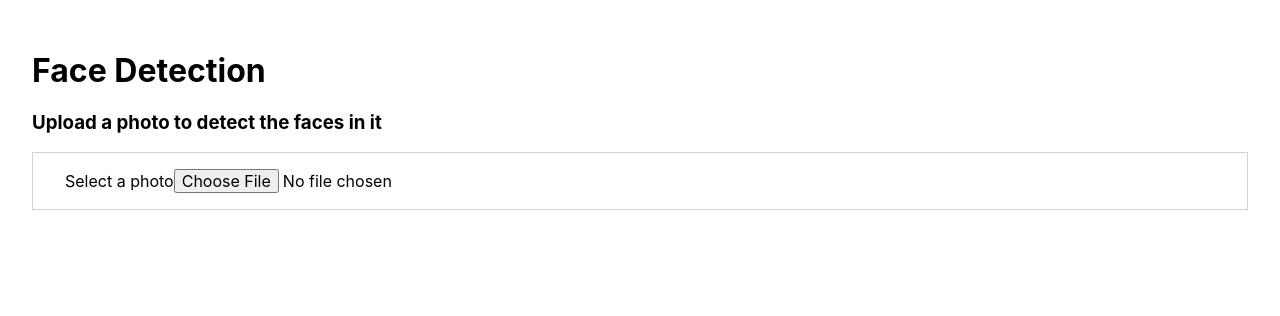
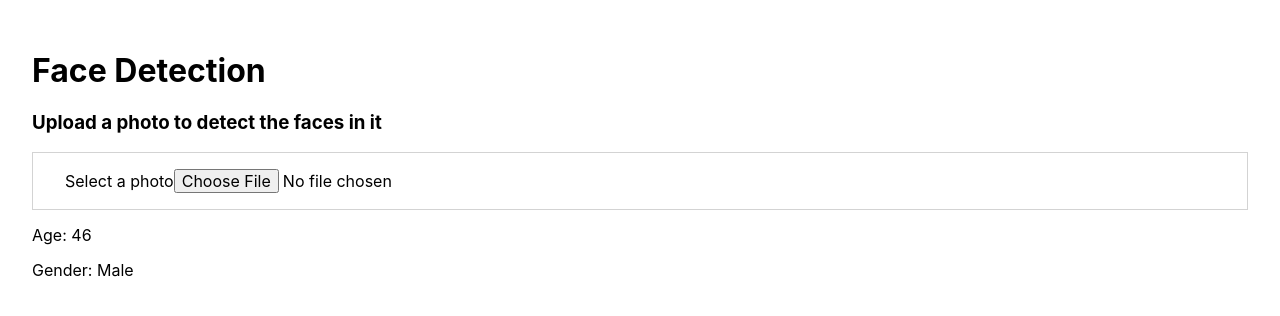
Before and after one commit to fmontes/ng-faces, an Angular app: page / in a window 1280 px wide. Shown: the top 316 px of the page. Built offline with nearby package versions, Linux system fonts and the light colour scheme.

Commit message:
005. Create Face Detected Component

```diff
--- a/src/app/app.component.html
+++ b/src/app/app.component.html
@@ -4,4 +4,5 @@
 </header>
 
 <app-image-file-form (selected)="onImageSelected($event)"></app-image-file-form>
+<app-face-detected [face]="face"></app-face-detected>
 <app-image-preview [file]="selectedImage"></app-image-preview>
--- a/src/app/app.component.ts
+++ b/src/app/app.component.ts
@@ -1,7 +1,7 @@
 import { Component } from '@angular/core';
 import { FacesDetectionService } from './services/faces-detection/faces-detection.service';
 import { HttpErrorResponse } from '@angular/common/http';
-import { FacesRecognized } from './services/faces-detection/faces-recognized.model';
+import { FacesRecognized, Face } from './services/faces-detection/faces-recognized.model';
 
 @Component({
   selector: 'app-root',
@@ -10,6 +10,42 @@ import { FacesRecognized } from './services/faces-detection/faces-recognized.mod
 })
 export class AppComponent {
   selectedImage: File;
+
+  face: Face = {
+    attributes: {
+      emotion: {
+        sadness: 2.604,
+        neutral: 0.004,
+        disgust: 0.355,
+        anger: 0.001,
+        surprise: 0.004,
+        fear: 0.001,
+        happiness: 97.032
+      },
+      gender: {
+        value: 'Male'
+      },
+      age: {
+        value: 46
+      },
+      headpose: {
+        yaw_angle: 0.078250915,
+        pitch_angle: -1.0360398,
+        roll_angle: 5.20722
+      },
+      smile: {
+        threshold: 50,
+        value: 100
+      }
+    },
+    face_rectangle: {
+      width: 254,
+      top: 200,
+      left: 505,
+      height: 254
+    },
+    face_token: '545a71f72056fee426e7e669a5a35ce9'
+  };
 
   constructor(private faceDetectionService: FacesDetectionService) {}
 
--- a/src/app/app.module.ts
+++ b/src/app/app.module.ts
@@ -6,12 +6,14 @@ import { HttpClientModule } from '@angular/common/http';
 import { AppComponent } from './app.component';
 import { ImageFileFormComponent } from './components/image-file-form/image-file-form.component';
 import { ImagePreviewComponent } from './components/image-preview/image-preview.component';
+import { FaceDetectedComponent } from './components/face-detected/face-detected.component';
 
 @NgModule({
   declarations: [
     AppComponent,
     ImageFileFormComponent,
-    ImagePreviewComponent
+    ImagePreviewComponent,
+    FaceDetectedComponent
   ],
   imports: [
     BrowserModule,
--- /dev/null
+++ b/src/app/components/face-detected/face-detected.component.html
@@ -0,0 +1,2 @@
+<p>Age: {{face.attributes.age.value}}</p>
+<p>Gender: {{face.attributes.gender.value}}</p>
--- /dev/null
+++ b/src/app/components/face-detected/face-detected.component.ts
@@ -0,0 +1,17 @@
+import { Component, OnInit, Input } from '@angular/core';
+import { Face } from 'src/app/services/faces-detection/faces-recognized.model';
+
+@Component({
+  selector: 'app-face-detected',
+  templateUrl: './face-detected.component.html',
+  styleUrls: ['./face-detected.component.scss']
+})
+export class FaceDetectedComponent implements OnInit {
+  @Input() face: Face;
+
+  constructor() { }
+
+  ngOnInit() {
+  }
+
+}
--- a/src/app/services/faces-detection/faces-recognized.model.ts
+++ b/src/app/services/faces-detection/faces-recognized.model.ts
@@ -6,7 +6,7 @@ export interface FacesRecognized {
   face_num: number;
 }
 
-interface Face {
+export interface Face {
   attributes: Attributes;
   face_rectangle: FaceRectangle;
   face_token: string;
```
Also changed, not shown: src/app/components/face-detected/face-detected.component.scss (added), 1 other file (tests, documents, lock files or other folders).
